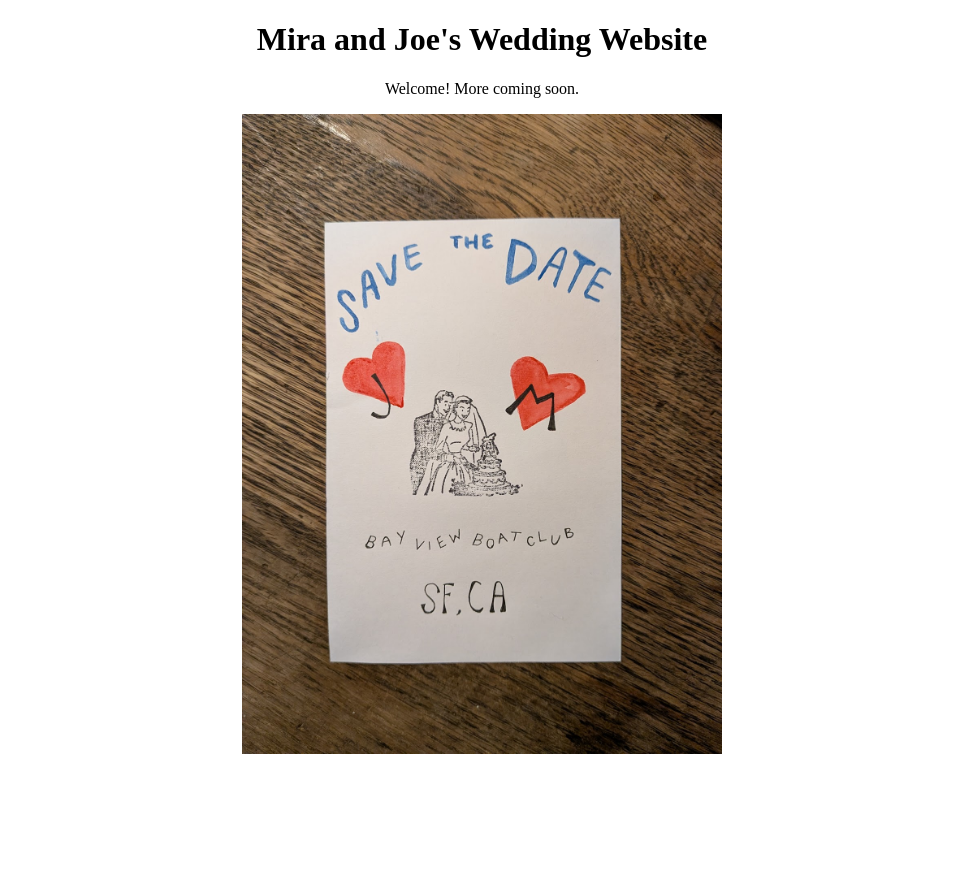
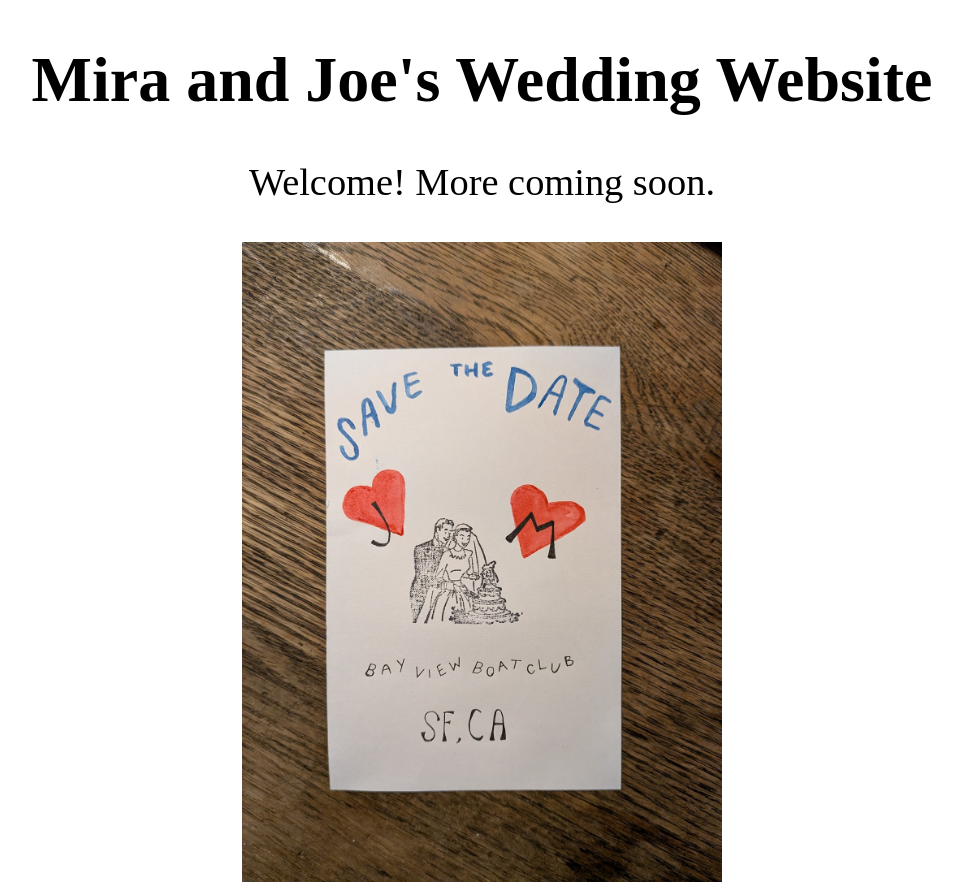
Before and after one commit to couldnttellya/weddingWebsite, a plain HTML site: page index.html in a window 1280 px wide. Shown: the whole page, without its empty margins (158-1120 px from the left). Before the commit the page ends 800 px from the top, so only its background shows below. Drawn offline with Linux system fonts and the light colour scheme.

Commit message:
fontsize

```diff
--- a/index.html
+++ b/index.html
@@ -6,6 +6,12 @@
   display: flex;
   justify-content: center;
   align-items: center;
+}
+h1 {
+  font-size: 5vw;
+    }
+p {
+    font-size: 3vw;
 }
 img {
   display: block;
@@ -16,7 +22,6 @@ img {
         </style>
     </head>
 <body>
-
 <h1 class="center">Mira and Joe's Wedding Website</h1>
 <p class="center">Welcome! More coming soon.</p>
 <img src="pics/std.jpg" alt="Save the Date card">
```
